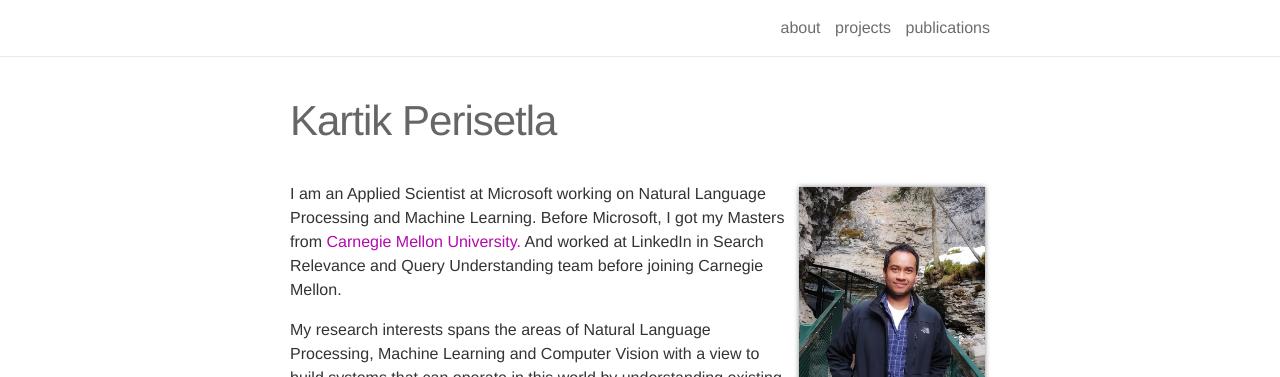
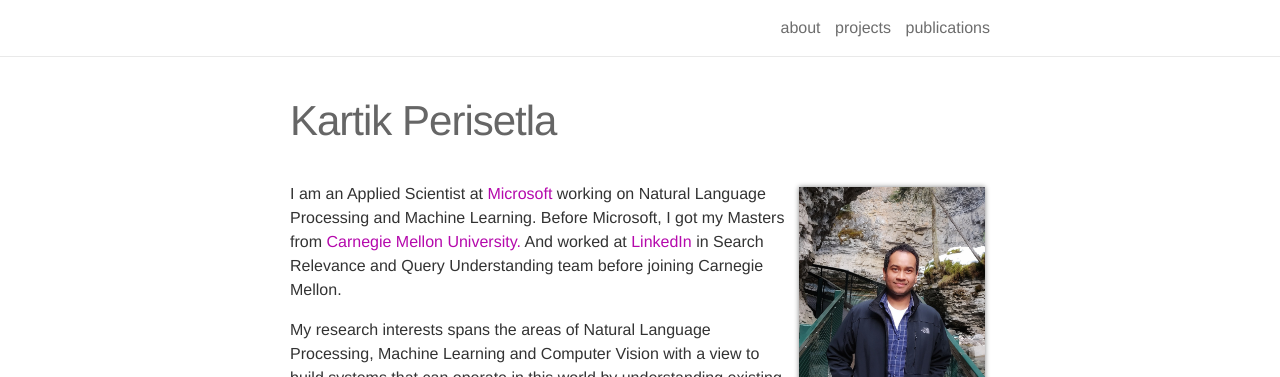
Before and after one commit to kartikperisetla/kartikperisetla.github.io, a Jekyll site: the page built from _pages/about.md, in a window 1280 px wide. Shown: the top 377 px of the page. Built offline with Jekyll 4.4.1, drawn with Linux system fonts in a browser that asks for light colours; nearby versions of some CDN libraries; some of the changed lines change nothing that is shown.

Commit message:
added urls

```diff
--- a/_pages/about.md
+++ b/_pages/about.md
@@ -17,7 +17,7 @@ social: false
 
 ---
 <p align="left">
-I am an Applied Scientist at Microsoft working on Natural Language Processing and Machine Learning. Before Microsoft, I got my Masters from <a href="http://cmu.edu/">Carnegie Mellon University.</a> And worked at LinkedIn in Search Relevance and Query Understanding team before joining Carnegie Mellon.
+I am an Applied Scientist at <a href="http://microsoft.com">Microsoft</a> working on Natural Language Processing and Machine Learning. Before Microsoft, I got my Masters from <a href="http://cmu.edu/">Carnegie Mellon University.</a> And worked at <a href="https://linkedin.com">LinkedIn</a> in Search Relevance and Query Understanding team before joining Carnegie Mellon.
 </p>
 
 <p align="left">
```
